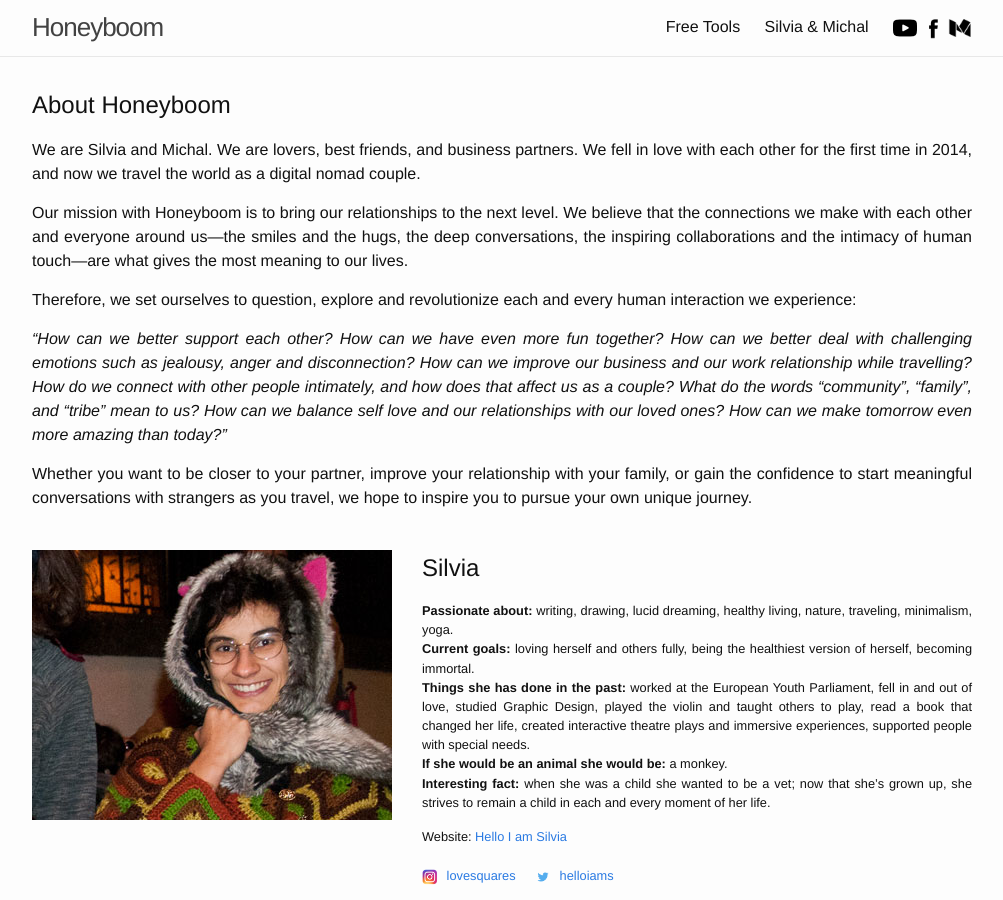
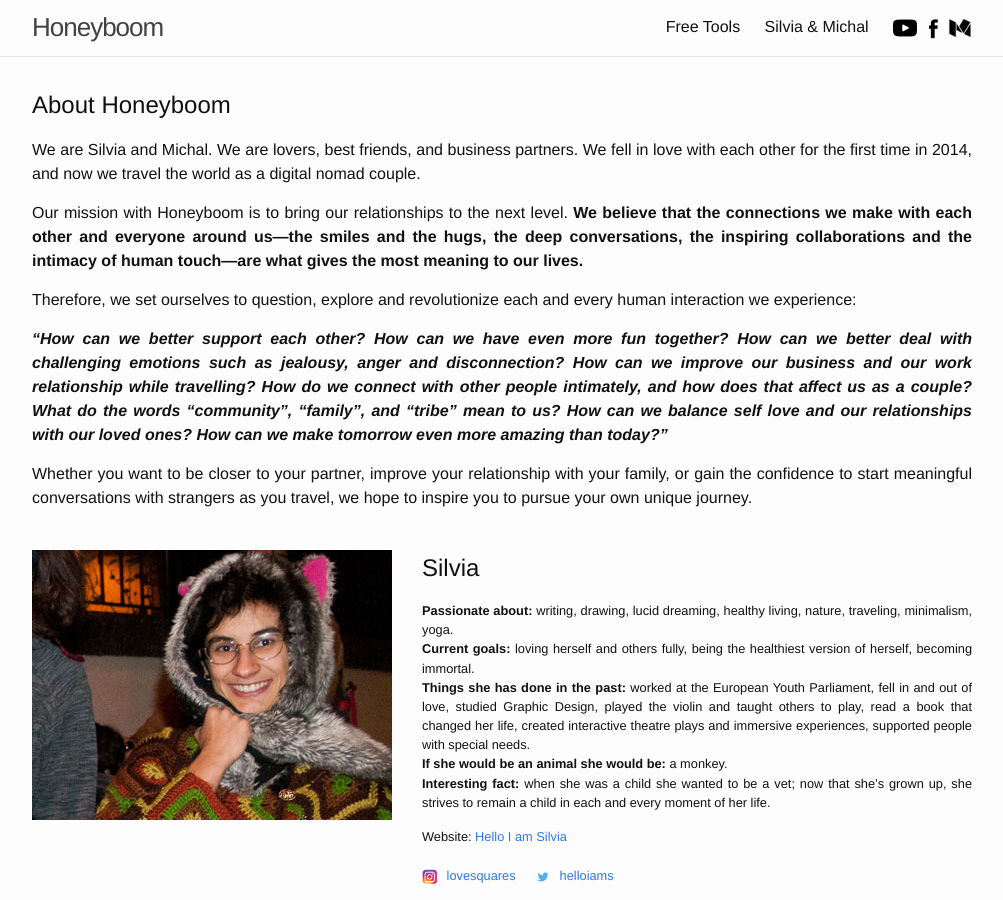
Before and after one commit to Honeyboom/honeyboom.github.io, a Jekyll site: the page built from silvia-michal.html, in a window 1280 px wide and 900 px high. Shown: the whole window, without its empty margins (138-1141 px from the left). Built offline with Jekyll 4.4.1, drawn with Linux system fonts in a browser that asks for light colours.

Commit message:
updated texts

```diff
--- a/silvia-michal.html
+++ b/silvia-michal.html
@@ -9,11 +9,11 @@
 
 	<p>We are Silvia and Michal. We are lovers, best friends, and business partners. We fell in love with each other for the first time in 2014, and now we travel the world as a digital nomad couple.
 </p>
-	<p>Our mission with Honeyboom is to bring our relationships to the next level. We believe that the connections we make with each other and everyone around us—the smiles and the hugs, the deep conversations, the inspiring collaborations and the intimacy of human touch—are what gives the most meaning to our lives.</p>
+	<p>Our mission with Honeyboom is to bring our relationships to the next level. <b>We believe that the connections we make with each other and everyone around us—the smiles and the hugs, the deep conversations, the inspiring collaborations and the intimacy of human touch—are what gives the most meaning to our lives.</b></p>
 
 	<p>Therefore, we set ourselves to question, explore and revolutionize each and every human interaction we experience: </p>
 
-	<p><i>“How can we better support each other? How can we have even more fun together? How can we better deal with challenging emotions such as jealousy, anger and disconnection? How can we improve our business and our work relationship while travelling? How do we connect with other people intimately, and how does that affect us as a couple? What do the words “community”, “family”, and “tribe” mean to us? How can we balance self love and our relationships with our loved ones? How can we make tomorrow even more amazing than today?”</i></p>
+	<p><i><b>“How can we better support each other? How can we have even more fun together? How can we better deal with challenging emotions such as jealousy, anger and disconnection? How can we improve our business and our work relationship while travelling? How do we connect with other people intimately, and how does that affect us as a couple? What do the words “community”, “family”, and “tribe” mean to us? How can we balance self love and our relationships with our loved ones? How can we make tomorrow even more amazing than today?”</b></i></p>
 
 	<p>Whether you want to be closer to your partner, improve your relationship with your family, or gain the confidence to start meaningful conversations with strangers as you travel, we hope to inspire you to pursue your own unique journey.</p>
 </div>
```
